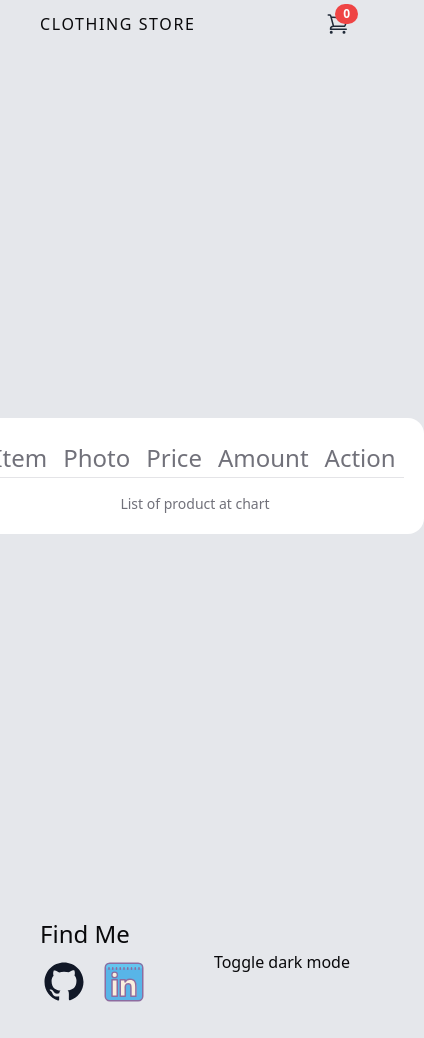
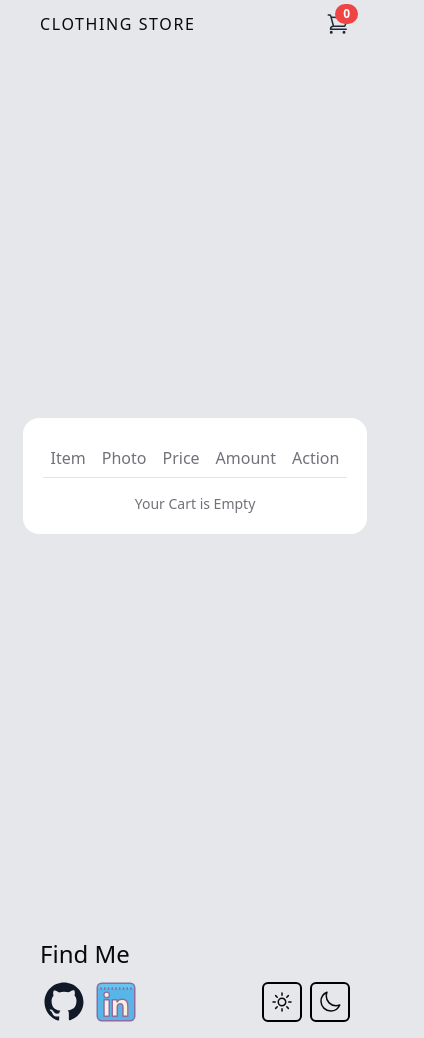
Before and after one commit to mfurqaann/store-project, a Next.js app: page /checkout in a window 390 px wide. Shown: the whole page, 424 px wide, since content can reach past the window. Built offline with nearby package versions, Linux system fonts and the light colour scheme.

Commit message:
refactor(onlinestore): refactor footer

```diff
--- a/app/all-products/[id]/not-found.tsx
+++ b/app/all-products/[id]/not-found.tsx
@@ -4,9 +4,9 @@ export default function NotFound() {
     return (
         <main className="flex h-full flex-col items-center justify-center gap-2">
             <h2 className="text-xl font-semibold">404 Not Found</h2>
-            <p>Could not find the requested invoice.</p>
+            <p>Could not find the requested product.</p>
             <Link
-                href="/dashboard/invoices"
+                href="/all-products"
                 className="mt-4 rounded-md bg-blue-500 px-4 py-2 text-sm text-white transition-colors hover:bg-blue-400"
             >
                 Go Back
--- a/app/checkout/page.tsx
+++ b/app/checkout/page.tsx
@@ -24,21 +24,23 @@ function Checkout() {
     <div className='flex justify-center items-center h-screen'>
       <div className='bg-white w-auto h-auto p-5 md:p-5 md:w-3/4 md:min-h-96 rounded-2xl'>
         <Table>
-          <TableCaption>List of product at chart</TableCaption>
+          <TableCaption>
+            {cart.length !== 0 ? 'List of Products in Cart' : 'Your Cart is Empty'}
+          </TableCaption>
           <TableHeader>
             <TableRow>
-              <TableHead className='text-center text-2xl'>Item</TableHead>
-              <TableHead className='text-center text-2xl'>Photo</TableHead>
-              <TableHead className='text-center text-2xl'>Price</TableHead>
-              <TableHead className='text-center text-2xl'>Amount</TableHead>
-              <TableHead className='text-center text-2xl'>Action</TableHead>
+              <TableHead className='text-center text-base md:text-2xl'>Item</TableHead>
+              <TableHead className='text-center text-base md:text-2xl'>Photo</TableHead>
+              <TableHead className='text-center text-base md:text-2xl'>Price</TableHead>
+              <TableHead className='text-center text-base md:text-2xl'>Amount</TableHead>
+              <TableHead className='text-center text-base md:text-2xl'>Action</TableHead>
             </TableRow>
           </TableHeader>
           <TableBody>
             {cart.map((val: Product) => (
               <TableRow key={val.id}>
-                <TableCell className='text-center text-lg'>{val.title}</TableCell>
-                <TableCell className='text-center text-lg'>
+                <TableCell className='text-center text-base md:text-lg'>{val.title}</TableCell>
+                <TableCell className='text-center text-base md:text-lg'>
                   <Image src={val.image} alt={val.description}
                     width={150}
                     height={150}
@@ -46,9 +48,9 @@ function Checkout() {
                     className='mx-auto'
                   />
                 </TableCell>
-                <TableCell className='text-center text-lg'>${val.price}</TableCell>
-                <TableCell className='text-center text-lg'>1</TableCell>
-                <TableCell className='text-center text-lg'>
+                <TableCell className='text-center text-base md:text-lg'>${val.price}</TableCell>
+                <TableCell className='text-center text-base md:text-lg'>1</TableCell>
+                <TableCell className='text-center text-base md:text-lg'>
                   <div className="flex items-center space-x-2">
                     <button onClick={() => removeProduct(val)}>Remove</button>
 
--- a/app/layout.tsx
+++ b/app/layout.tsx
@@ -23,7 +23,7 @@ export default function RootLayout({
         <CartProvider>
           {!hideNavbar && <Navbar />}
           {children}
-          <Footer setDarkMode={setDarkMode} darkMode={darkMode} />
+          <Footer setDarkMode={setDarkMode} />
         </CartProvider>
       </body>
     </html>
--- a/app/ui/footer.tsx
+++ b/app/ui/footer.tsx
@@ -1,12 +1,11 @@
 'use client'
-import React, { useContext } from 'react'
 
-function Footer({ setDarkMode, darkMode }: { setDarkMode: any, darkMode: string }) {
+function Footer({ setDarkMode }: { setDarkMode: any }) {
     return (
-        <div className='flex flex-wrap justify-between px-10 items-center w-full h-32'>
+        <div className='flex flex-wrap justify-between px-10 items-end w-full h-32 mb-3'>
             <div>
-                <div className='text-2xl mb-2 dark:text-neutral-200'>Find Me</div>
-                <div className='flex gap-3'>
+                <div className='dark:text-neutral-200 text-2xl mb-2'>Find Me</div>
+                <div className='flex gap-1'>
                     <a href='https://github.com/mfurqaann' target='_blank'>
                         <svg
                             xmlns="http://www.w3.org/2000/svg"
@@ -39,7 +38,23 @@ function Footer({ setDarkMode, darkMode }: { setDarkMode: any, darkMode: string
                 </div>
             </div>
             <div>
-                <button onClick={() => darkMode === 'dark' ? setDarkMode('light') : setDarkMode('dark')}>Toggle dark mode</button>
+                {/* <button onClick={() => darkMode === 'dark' ? setDarkMode('light') : setDarkMode('dark')}>Toggle dark mode</button> */}
+                <button
+                    onClick={() => setDarkMode('light')}
+                    className='w-10 h-10 border-2 border-black rounded-md dark:border-white mr-2'>
+                    <svg xmlns="http://www.w3.org/2000/svg" fill="none" viewBox="0 0 24 24" strokeWidth={1.5} stroke="currentColor" className="size-6 mx-auto dark:stroke-white">
+                        <path strokeLinecap="round" strokeLinejoin="round" d="M12 3v2.25m6.364.386-1.591 1.591M21 12h-2.25m-.386 6.364-1.591-1.591M12 18.75V21m-4.773-4.227-1.591 1.591M5.25 12H3m4.227-4.773L5.636 5.636M15.75 12a3.75 3.75 0 1 1-7.5 0 3.75 3.75 0 0 1 7.5 0Z" />
+                    </svg>
+                </button>
+                <button
+                    onClick={() => setDarkMode('dark')}
+                    className='w-10 h-10 border-2 border-black dark:border-white rounded-md'>
+                    <svg xmlns="http://www.w3.org/2000/svg" fill="none" viewBox="0 0 24 24" strokeWidth={1.5} stroke="currentColor" className="size-6 mx-auto dark:stroke-white">
+                        <path strokeLinecap="round" strokeLinejoin="round" d="M21.752 15.002A9.72 9.72 0 0 1 18 15.75c-5.385 0-9.75-4.365-9.75-9.75 0-1.33.266-2.597.748-3.752A9.753 9.753 0 0 0 3 11.25C3 16.635 7.365 21 12.75 21a9.753 9.753 0 0 0 9.002-5.998Z" />
+                    </svg>
+
+
+                </button>
             </div>
         </div>
     )
--- a/app/ui/products.tsx
+++ b/app/ui/products.tsx
@@ -41,7 +41,7 @@ function Products({ products }: { products: Array<Product> }) {
     return (
         <Tabs defaultValue={selectedCategory} onValueChange={setSelectedCategory}>
             <div className='flex justify-center'>
-                <TabsList className='dark:text-neutral-200 dark:bg-slate-800'>
+                <TabsList className='flex flex-wrap h-auto dark:text-neutral-200 dark:bg-slate-800'>
                     <TabsTrigger value="all">All</TabsTrigger>
                     <TabsTrigger value="electronics">Electronics</TabsTrigger>
                     <TabsTrigger value="jewelery">Jewelery</TabsTrigger>
```
